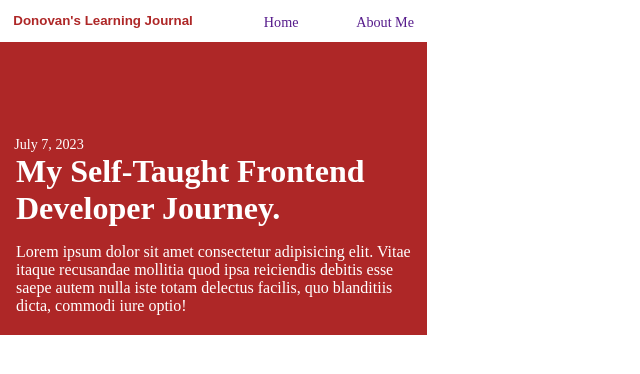
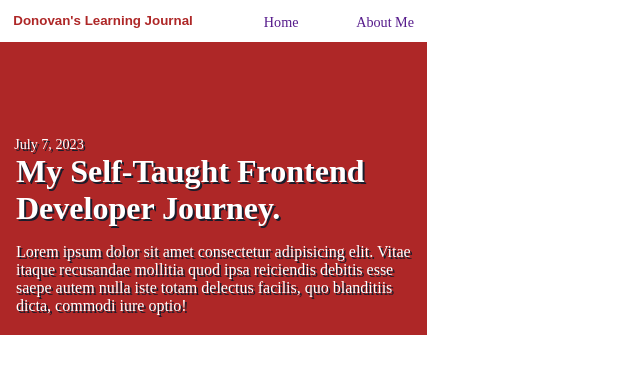
Before and after one commit to Dgibson89/LearningJournal, a plain HTML site: page index.html in a window 1280 px wide. Shown: the top 374 px of the page, without its empty margins (0-640 px from the left). Drawn offline with Linux system fonts and the light colour scheme.

Commit message:
added text shadow to hero container for contrast

```diff
--- a/styles/styles.scss
+++ b/styles/styles.scss
@@ -77,6 +77,7 @@ body {
   background-color: var(--color-secondary);
   background-size: cover;
   color: var(--color-white);
+  text-shadow: 2px 2px var(--color-primary);
   padding-top: 40%;
   grid-area: hero;
   .date {
```
Also changed, not shown: styles/styles.css, 1 other file.
